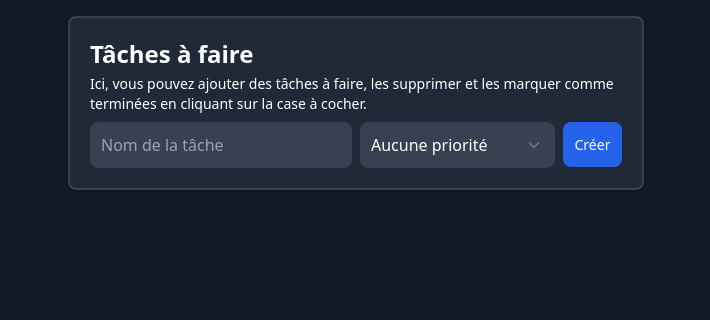
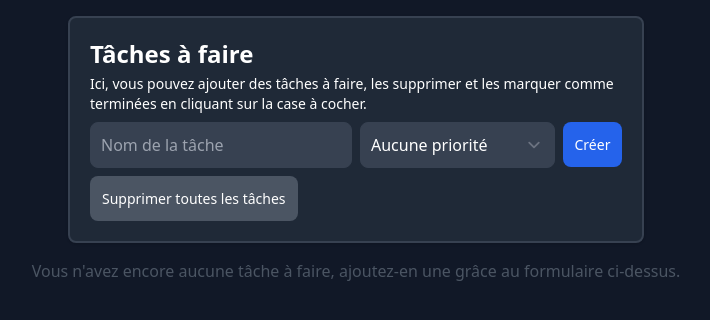
Before and after one commit to Steellgold/todo-list, a Next.js app: page / in a window 1280 px wide. Shown: the top 320 px of the page, without its empty margins (284-994 px from the left). Built offline with nearby package versions, Linux system fonts and the light colour scheme.

Commit message:
🪡 Add tasks

```diff
--- a/app/page.tsx
+++ b/app/page.tsx
@@ -8,8 +8,13 @@ import { Input } from "$/lib/components/forms/input";
 import { TbAlertTriangle } from "react-icons/tb";
 import { Select } from "$/lib/components/forms/select";
 import { Button } from "$/lib/components/forms/button";
+import { AddTask, GetTasks, InitTasks } from "$/lib/utils/tasks";
+import { Checkbox } from "$/lib/components/forms/checkbox";
+import clsx from "clsx";
 
 export default function Home() : ReactElement {
+  InitTasks();
+
   const { register, handleSubmit, formState: { errors } } = useForm<TodoPostForm>({
     resolver: zodResolver(TodoPostForm)
   });
@@ -24,7 +29,10 @@ export default function Home() : ReactElement {
           </p>
         </div>
 
-        <form onSubmit={handleSubmit((data) => console.log(data))} className="grid grid-cols-2 gap-2 sm:grid-cols-8">
+        <form onSubmit={handleSubmit((data) => AddTask({
+          priority: data.priority,
+          title: data.title
+        }))} className="grid grid-cols-2 gap-2 sm:grid-cols-8">
           <label className="col-span-4">
             <Input placeholder="Nom de la tâche" width="large" {...register("title")} />
           </label>
@@ -45,6 +53,17 @@ export default function Home() : ReactElement {
           </label>
         </form>
 
+        <div className="mt-2 justify-end">
+          <Button variant="action" width="small" onClick={() => {
+            if (confirm("Êtes vous sûr de vouloir supprimer toutes les tâches ?")) {
+              localStorage.removeItem("tasks");
+              window.location.reload();
+            }
+          }} disabled={GetTasks().length === 0}>
+            Supprimer toutes les tâches
+          </Button>
+        </div>
+
         {errors.title && <p className="text-red-400 mt-1 flex gap-2 items-center">
           <TbAlertTriangle />{errors.title.message}
         </p>}
@@ -53,6 +72,26 @@ export default function Home() : ReactElement {
           <TbAlertTriangle />{errors.priority.message}
         </p>}
       </div>
+
+      { GetTasks().length === 0 && <p className="text-gray-600 font-normal mt-4">
+        Vous n{"'"}avez encore aucune tâche à faire, ajoutez-en une grâce au formulaire ci-dessus.
+      </p> }
+
+      { GetTasks("desc").map((task, index) => (
+        <div key={index} className={clsx(
+          "w-full rounded-lg border-2 p-4 shadow sm:max-w-xl bg-gray-800 sm:p-5 mt-4", {
+            "border-red-500": task.priority === "high",
+            "border-yellow-500": task.priority === "medium",
+            "border-green-500": task.priority === "small",
+            "border-gray-700": task.priority ===   "none"
+          }
+        )}>
+          <div className="flex gap-2 items-center">
+            <Checkbox />
+            <span className="text-white">{task.title}</span>
+          </div>
+        </div>
+      )) }
     </div>
   );
 }
--- /dev/null
+++ b/lib/utils/tasks.ts
@@ -0,0 +1,45 @@
+"use client";
+
+import dayjs from "dayjs";
+import { useEffect } from "react";
+import { generateId } from "./number.utils";
+
+export type Task = {
+  id?: number;
+  title: string;
+  priority: string;
+  createdAt?: string;
+};
+
+// useEffect AddTask function
+export const InitTasks = (): void => {
+  useEffect(() => {
+    if (localStorage.getItem("tasks") === null) {
+      localStorage.setItem("tasks", JSON.stringify([]));
+    }
+  }, []);
+};
+
+export const GetTasks = (sortBy: "asc" | "desc" = "asc"): Task[] => {
+  const tasks = JSON.parse(localStorage.getItem("tasks") || "[]");
+  return tasks.sort((a: Task, b: Task) => {
+    if (sortBy === "asc") return dayjs(a.createdAt).isBefore(dayjs(b.createdAt)) ? -1 : 1;
+    else return dayjs(a.createdAt).isBefore(dayjs(b.createdAt)) ? 1 : -1;
+  });
+};
+
+export const AddTask = (task: Task): void => {
+  const tasks = GetTasks();
+  tasks.push({
+    id: generateId(),
+    title: task.title,
+    priority: task.priority,
+    createdAt: dayjs().toISOString()
+  });
+  localStorage.setItem("tasks", JSON.stringify(tasks));
+};
+
+
+// TODO:
+// - Add a description field to the task
+// - Add "edit" functionality
--- a/lib/utils/types/TodoPostForm.ts
+++ b/lib/utils/types/TodoPostForm.ts
@@ -4,8 +4,6 @@ export const TodoPostForm = z.object({
   title: z.string()
     .min(3, "Il faut au moins trois caractère pour votre titre")
     .max(50, "Votre titre ne peut pas dépasser 50 caractères")
-    // Specials characters are not allowed
-    .regex(/^[a-zA-Z0-9À-ÿ\s]+$/, "Les caractères spéciaux ne sont pas autorisés (dans les titres)")
     .nonempty("Un titre pour votre tâche est requis"),
   priority: z.string().nonempty("La priorité de votre tâche est requise")
 });
```
